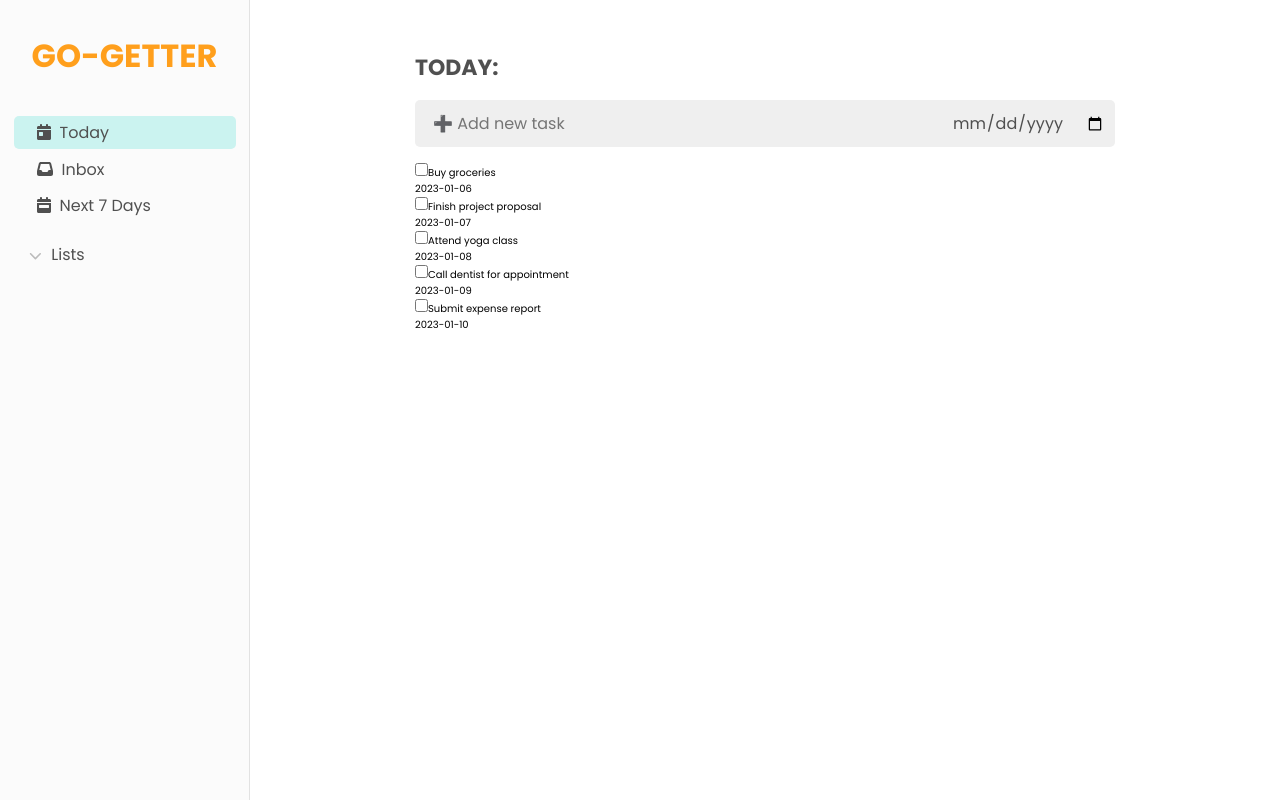
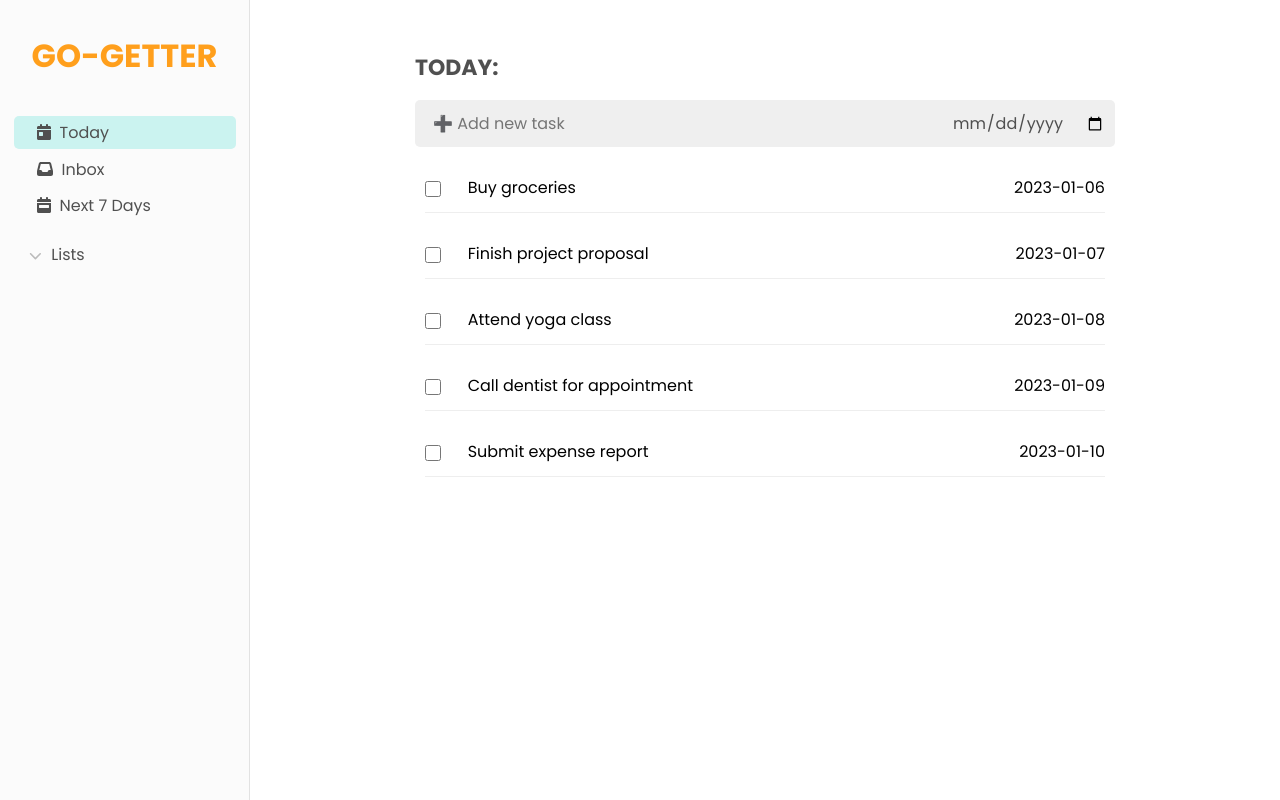
Before and after one commit to clarencetinator7/go-getter, a React (Create React App) app: page / in a window 1280 px wide. Built offline with nearby package versions, Linux system fonts and the light colour scheme.

Commit message:
add: styling for TaskList

```diff
--- a/src/components/Tasks/TaskList.jsx
+++ b/src/components/Tasks/TaskList.jsx
@@ -6,12 +6,12 @@ const TaskList = props => {
 
   const taskItems = props.taskList.map((task) => {
     return (
-      <li key={task.id} className="task-item">
-        <div className="task-item__wrapper">
+      <li key={task.id} className={style['task-item']}>
+        <div className={style["task-item__wrapper"]}>
           <input type="checkbox" name={task.id} id={task.id} />
           <label htmlFor={task.id}>{task.taskName}</label>
         </div>
-        <div className="task-item__wrapper">
+        <div className={style["task-item__wrapper"]}>
           <span>{task.due}</span>
         </div>
       </li>
@@ -19,8 +19,8 @@ const TaskList = props => {
   });
 
   return (
-    <div className='task-list__container'>
-      <ul className='task-list'>
+    <div className={style['task-list__container']}>
+      <ul className={style['task-list']}>
         {taskItems}
       </ul>
     </div>
--- a/src/components/Tasks/TaskList.module.css
+++ b/src/components/Tasks/TaskList.module.css
@@ -0,0 +1,23 @@
+.task-list__container {
+  padding: 0 1em;
+}
+
+.task-list .task-item {
+  display: flex;
+  flex-direction: row;
+  justify-content: space-between;
+  align-items: center;
+  margin: 1em 0;
+  font-size: 1.6em;
+  height: 50px;
+  border-bottom: solid 1px #eeeeee;
+}
+
+.task-item__wrapper input[type="checkbox"] {
+  margin-right: 2em;
+  height: 16px;
+  width: 16px;
+  position: relative;
+  vertical-align: middle;
+  border: solid 2px var(--primary-text-color);
+}
```
